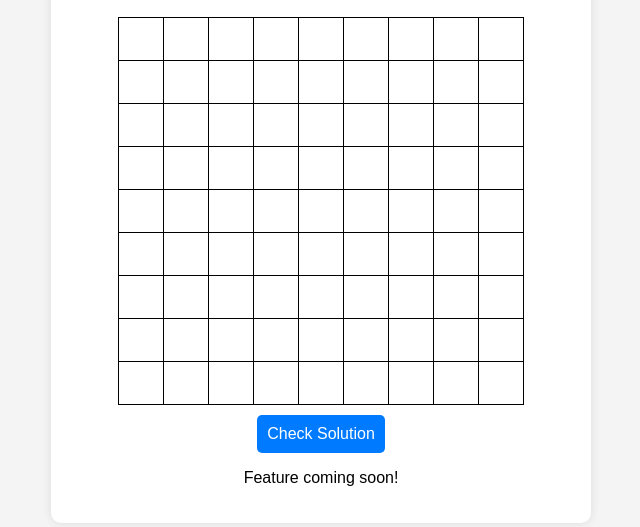
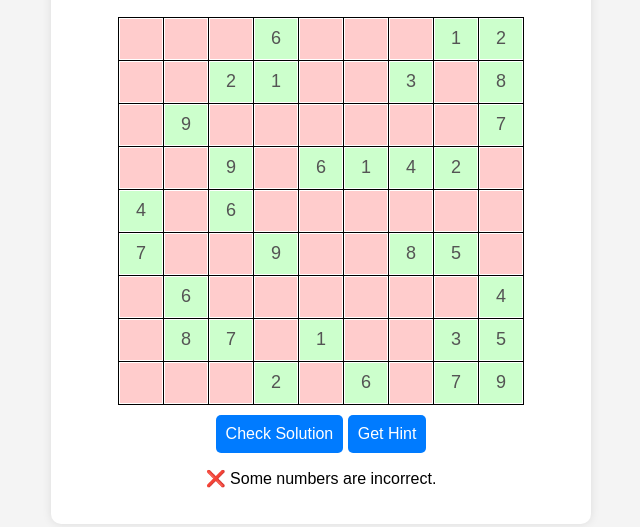
Before and after one commit to Adithyan1426/sudoku, a plain HTML site: page index.html in a window 1280 px wide. Both pictures are taken after a click on the button "Check Solution". Shown: the part 121-648 px from the top of the page, without its empty margins (319-959 px from the left). Drawn offline with Linux system fonts and the light colour scheme.

Commit message:
Update index.html

```diff
--- a/index.html
+++ b/index.html
@@ -55,27 +55,76 @@
 <body>
     <div class="container">
         <h2>Sudoku Game</h2>
-        <table>
-            <tbody>
-                <script>
-                    for (let i = 0; i < 9; i++) {
-                        document.write('<tr>');
-                        for (let j = 0; j < 9; j++) {
-                            document.write(`<td><input type="text" maxlength="1"></td>`);
-                        }
-                        document.write('</tr>');
-                    }
-                </script>
-            </tbody>
+        <table id="sudoku-board">
         </table>
         <button onclick="checkSudoku()">Check Solution</button>
+        <button onclick="getHint()">Get Hint</button>
         <p id="message"></p>
     </div>
     <script>
+        let solution = [
+            [5,3,4,6,7,8,9,1,2],
+            [6,7,2,1,9,5,3,4,8],
+            [1,9,8,3,4,2,5,6,7],
+            [8,5,9,7,6,1,4,2,3],
+            [4,2,6,8,5,3,7,9,1],
+            [7,1,3,9,2,4,8,5,6],
+            [9,6,1,5,3,7,2,8,4],
+            [2,8,7,4,1,9,6,3,5],
+            [3,4,5,2,8,6,1,7,9]
+        ];
+
+        function generateBoard() {
+            let board = document.getElementById("sudoku-board");
+            board.innerHTML = "";
+            for (let i = 0; i < 9; i++) {
+                let row = document.createElement("tr");
+                for (let j = 0; j < 9; j++) {
+                    let cell = document.createElement("td");
+                    let input = document.createElement("input");
+                    input.type = "text";
+                    input.maxLength = 1;
+                    input.dataset.row = i;
+                    input.dataset.col = j;
+                    if (Math.random() < 0.4) {
+                        input.value = solution[i][j];
+                        input.disabled = true;
+                    }
+                    cell.appendChild(input);
+                    row.appendChild(cell);
+                }
+                board.appendChild(row);
+            }
+        }
+
         function checkSudoku() {
-            let message = document.getElementById("message");
-            message.innerText = "Feature coming soon!";
+            let inputs = document.querySelectorAll("input");
+            let isCorrect = true;
+            inputs.forEach(input => {
+                let row = input.dataset.row;
+                let col = input.dataset.col;
+                if (!input.disabled && input.value != solution[row][col]) {
+                    isCorrect = false;
+                    input.style.backgroundColor = "#ffcccc";
+                } else {
+                    input.style.backgroundColor = "#ccffcc";
+                }
+            });
+            document.getElementById("message").innerText = isCorrect ? "🎉 Correct solution!" : "❌ Some numbers are incorrect.";
         }
+
+        function getHint() {
+            let emptyCells = Array.from(document.querySelectorAll("input:not([disabled])")).filter(input => input.value === "");
+            if (emptyCells.length > 0) {
+                let randomCell = emptyCells[Math.floor(Math.random() * emptyCells.length)];
+                let row = randomCell.dataset.row;
+                let col = randomCell.dataset.col;
+                randomCell.value = solution[row][col];
+                randomCell.disabled = true;
+            }
+        }
+
+        generateBoard();
     </script>
 </body>
 </html>
```
